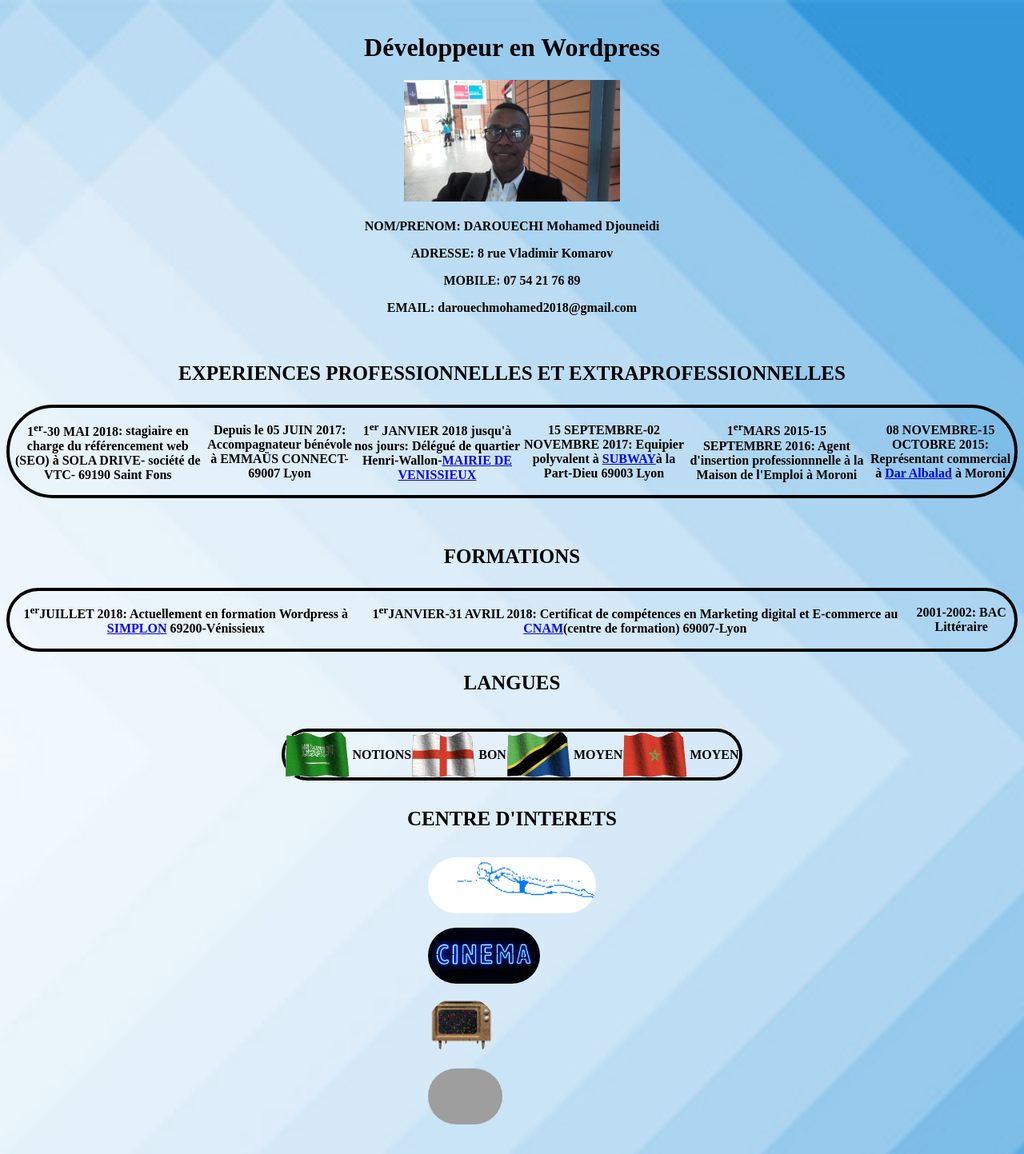
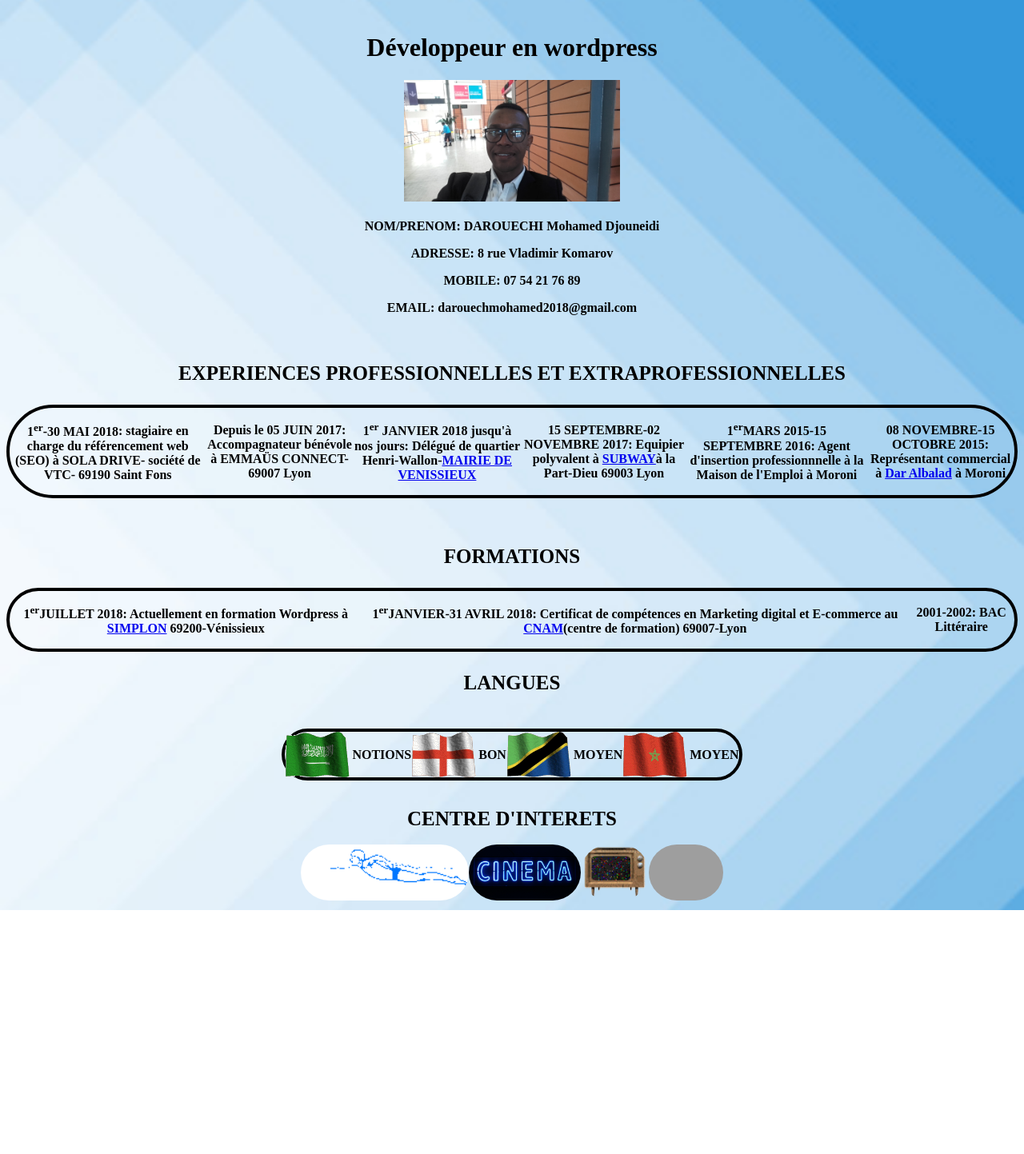
Before and after one commit to Darouech/Darouech.github.io, a plain HTML site: page index.html in a window 1280 px wide. Shown: the top 1443 px of the page at 80% size. After the commit the page ends 1138 px from the top, so only its background shows below. Drawn offline with Linux system fonts and the light colour scheme; grey boxes are pictures that could not be loaded; a web font is replaced by a local one.

Commit message:
Add files via upload

```diff
--- a/index.html
+++ b/index.html
@@ -6,14 +6,14 @@
 
 </head>
 <body>
-	<strong><center><h1>Développeur en Wordpress</h1></strong></center>
+    <strong><center><h1>Développeur en wordpress</h1></strong></center>
 
     <div class="Conteneur">
 
     <img class="photo" src="photo.jpg"; width="270">
     <H3><STRONG><link rel="stylesheet" type="text/css" href= "https://fonts.googleapis.com/css?family=Markazi+Text" ></H3>
+
     <div class="identite">
-
     <P>NOM/PRENOM: DAROUECHI Mohamed Djouneidi</P>
     <p>ADRESSE: 8 rue Vladimir Komarov</p>
     <p>MOBILE: 07 54 21 76 89</p>
@@ -65,16 +65,14 @@
     <div class="titre">CENTRE D'INTERETS</div>
     <br>
 
-    <div class="block1">
-   	<p>
-
+    <center><div class="block1" >
     <img class="img" src="natation.gif"><br>
     <img class="img" src="cinema.jpg"><br>
     <img class="img" src="tele.gif"><br>
     <img class="img" src="basket.gif"><br>
+    </center>
+    </div>
 
-    </div>
-	</p>
 
 
 </body>
```
Lines whose indentation alone changed are shown as unchanged.
